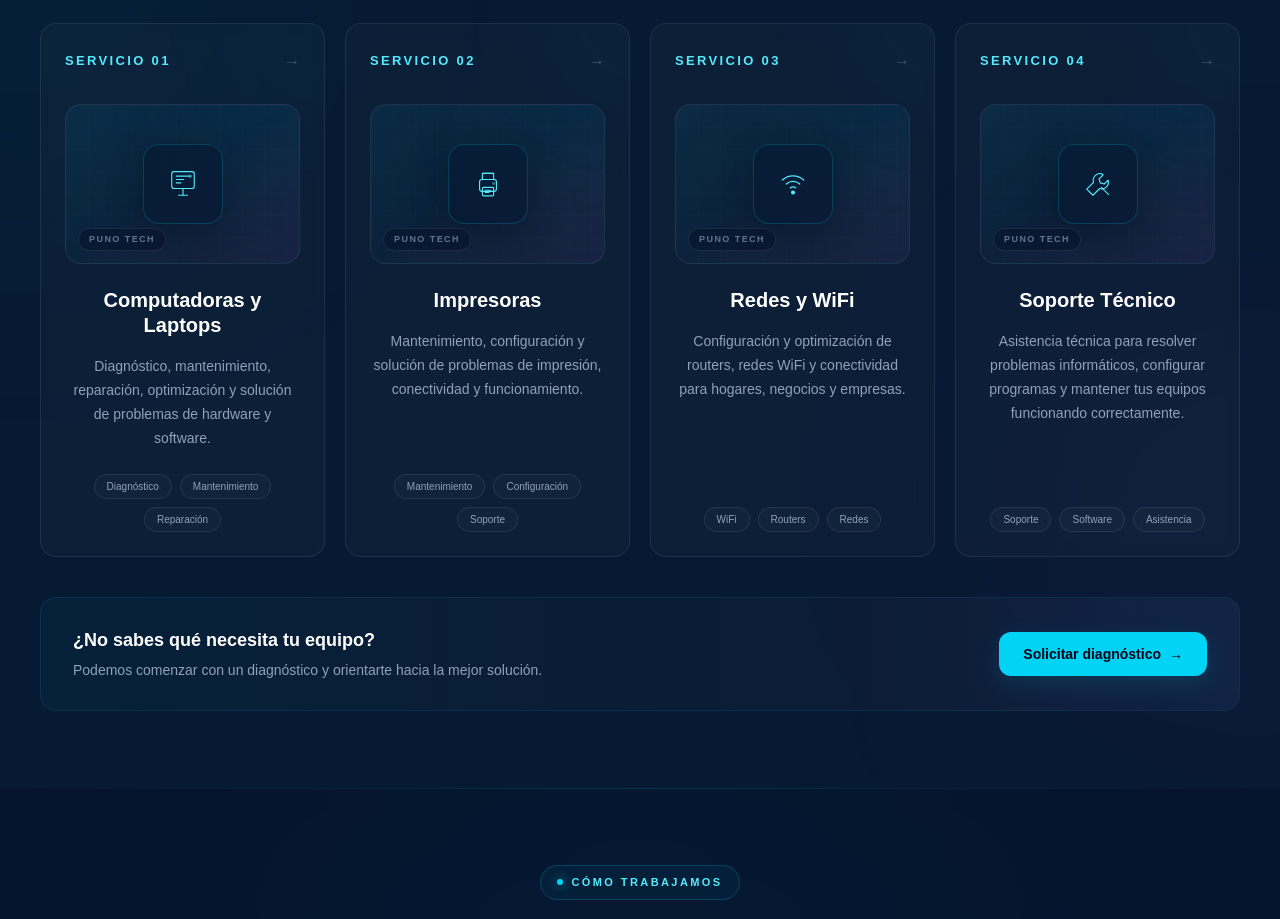
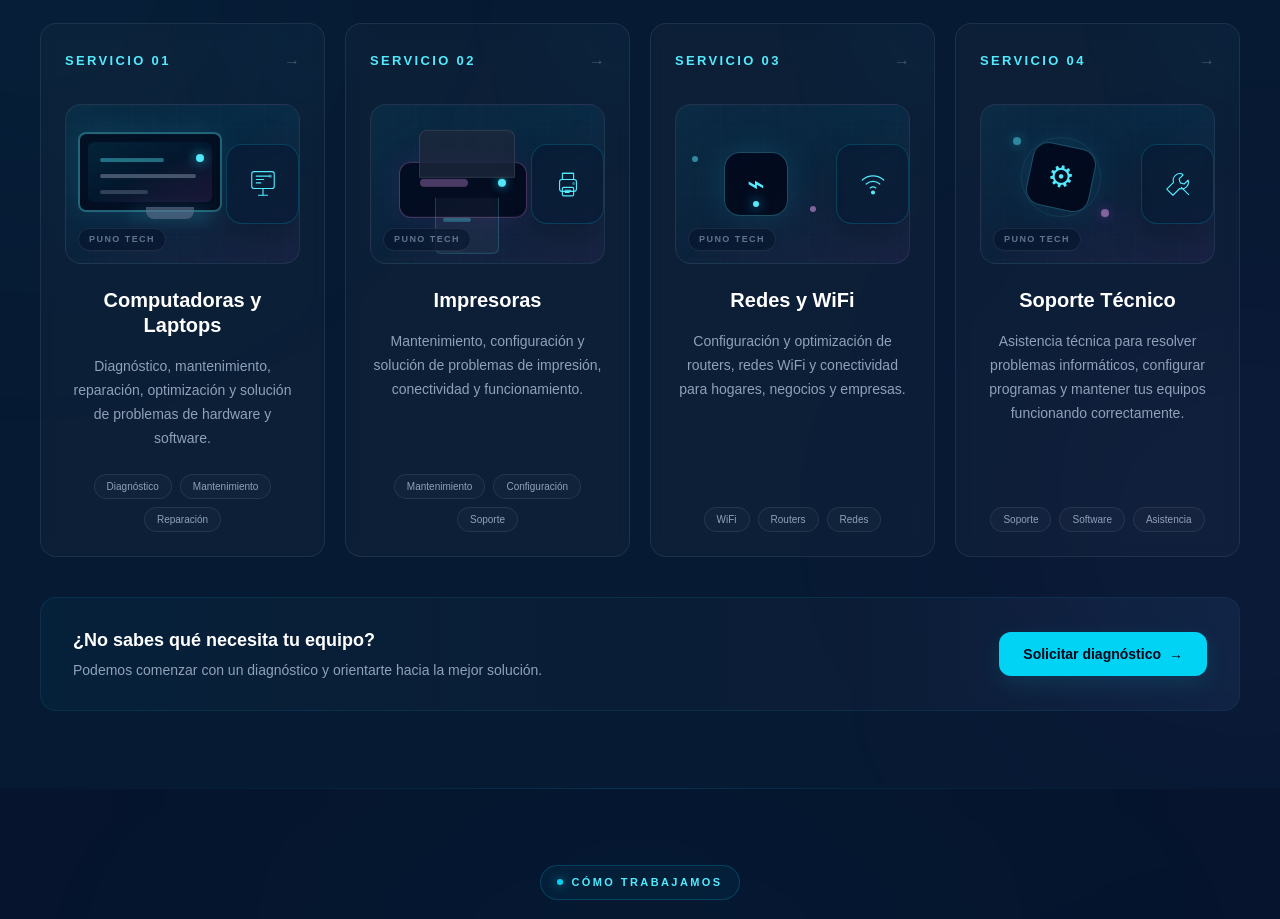
Before and after one commit to joakoguzp/puno-tech, a Next.js app: page / in a window 1280 px wide. Shown: the part 1200-2119 px from the top of the page. Built offline with nearby package versions, Linux system fonts and the light colour scheme.

Commit message:
Add animated service visuals

```diff
--- a/src/components/sections/Services.tsx
+++ b/src/components/sections/Services.tsx
@@ -32,6 +32,64 @@ const services = [
     tags: ["Soporte", "Software", "Asistencia"],
   },
 ];
+
+function ServiceVisual({ type }: { type: string }) {
+  if (type === "computer") {
+    return (
+      <div className="relative h-28 w-44">
+        <div className="absolute left-3 top-2 h-20 w-36 rounded-lg border-2 border-cyan-300/40 bg-slate-950/70 shadow-[0_0_30px_rgba(34,211,238,0.12)] animate-[float_4s_ease-in-out_infinite]">
+          <div className="absolute inset-2 rounded-md bg-gradient-to-br from-cyan-400/10 via-sky-400/5 to-fuchsia-400/10" />
+          <div className="absolute left-5 top-6 h-1 w-16 rounded-full bg-cyan-300/40" />
+          <div className="absolute left-5 top-10 h-1 w-24 rounded-full bg-slate-600" />
+          <div className="absolute left-5 top-14 h-1 w-12 rounded-full bg-slate-700" />
+          <span className="absolute right-4 top-5 h-2 w-2 rounded-full bg-cyan-300 shadow-[0_0_12px_rgba(34,211,238,0.9)]" />
+        </div>
+        <div className="absolute left-16 top-[82px] h-2 w-20 rounded-full bg-cyan-300/20 blur-sm" />
+        <div className="absolute left-20 top-[79px] h-3 w-12 rounded-b-lg bg-slate-500/60" />
+      </div>
+    );
+  }
+
+  if (type === "printer") {
+    return (
+      <div className="relative h-28 w-44 animate-[float_5s_ease-in-out_infinite]">
+        <div className="absolute left-7 top-10 h-14 w-32 rounded-xl border border-fuchsia-300/30 bg-slate-950/75 shadow-[0_0_32px_rgba(217,70,239,0.10)]">
+          <div className="absolute left-5 top-4 h-2 w-12 rounded-full bg-fuchsia-300/30" />
+          <span className="absolute right-5 top-4 h-2 w-2 rounded-full bg-cyan-300 shadow-[0_0_10px_rgba(34,211,238,0.8)]" />
+        </div>
+        <div className="absolute left-12 top-2 h-12 w-24 rounded-t-lg border border-white/10 bg-slate-800/80" />
+        <div className="absolute left-16 top-19 h-14 w-16 rounded-b-md border-x border-b border-cyan-300/20 bg-white/[0.04]" />
+        <div className="absolute left-[72px] top-24 h-1 w-7 rounded-full bg-cyan-300/30" />
+      </div>
+    );
+  }
+
+  if (type === "wifi") {
+    return (
+      <div className="relative flex h-28 w-44 items-center justify-center">
+        <div className="absolute h-20 w-20 rounded-full border border-cyan-300/10 animate-ping" />
+        <div className="absolute h-14 w-14 rounded-full border border-cyan-300/15 animate-pulse" />
+        <div className="relative flex h-16 w-16 items-center justify-center rounded-2xl border border-cyan-300/30 bg-slate-950/80 shadow-[0_0_35px_rgba(34,211,238,0.15)]">
+          <span className="text-3xl text-cyan-300">⌁</span>
+          <span className="absolute bottom-2 h-1.5 w-1.5 rounded-full bg-cyan-300 shadow-[0_0_12px_rgba(34,211,238,1)]" />
+        </div>
+        <span className="absolute left-4 top-7 h-1.5 w-1.5 rounded-full bg-cyan-300 animate-pulse" />
+        <span className="absolute right-5 bottom-7 h-1.5 w-1.5 rounded-full bg-fuchsia-300 animate-pulse" />
+      </div>
+    );
+  }
+
+  return (
+    <div className="relative flex h-28 w-44 items-center justify-center animate-[float_4.5s_ease-in-out_infinite]">
+      <div className="absolute h-20 w-20 rounded-full border border-cyan-300/10" />
+      <div className="relative flex h-16 w-16 rotate-12 items-center justify-center rounded-2xl border border-cyan-300/30 bg-slate-950/80 shadow-[0_0_35px_rgba(34,211,238,0.12)]">
+        <span className="text-3xl text-cyan-300">⚙</span>
+      </div>
+      <span className="absolute left-8 top-4 h-2 w-2 rounded-full bg-cyan-300 shadow-[0_0_12px_rgba(34,211,238,0.9)] animate-pulse" />
+      <span className="absolute right-8 bottom-4 h-2 w-2 rounded-full bg-fuchsia-300 shadow-[0_0_12px_rgba(217,70,239,0.8)] animate-pulse" />
+    </div>
+  );
+}
 
 function ServiceIcon({ type }: { type: string }) {
   if (type === "computer") {
@@ -532,6 +590,7 @@ export default function Services() {
                 />
 
                 <div className="relative flex h-full items-center justify-center">
+                  <ServiceVisual type={service.type} />
                   <div
                     className="
                       relative
@@ -748,6 +807,13 @@ export default function Services() {
           </div>
         </div>
       </div>
+
+        <style jsx global>{`
+          @keyframes float {
+            0%, 100% { transform: translateY(0px); }
+            50% { transform: translateY(-7px); }
+          }
+        `}</style>
     </section>
   );
 }
```
